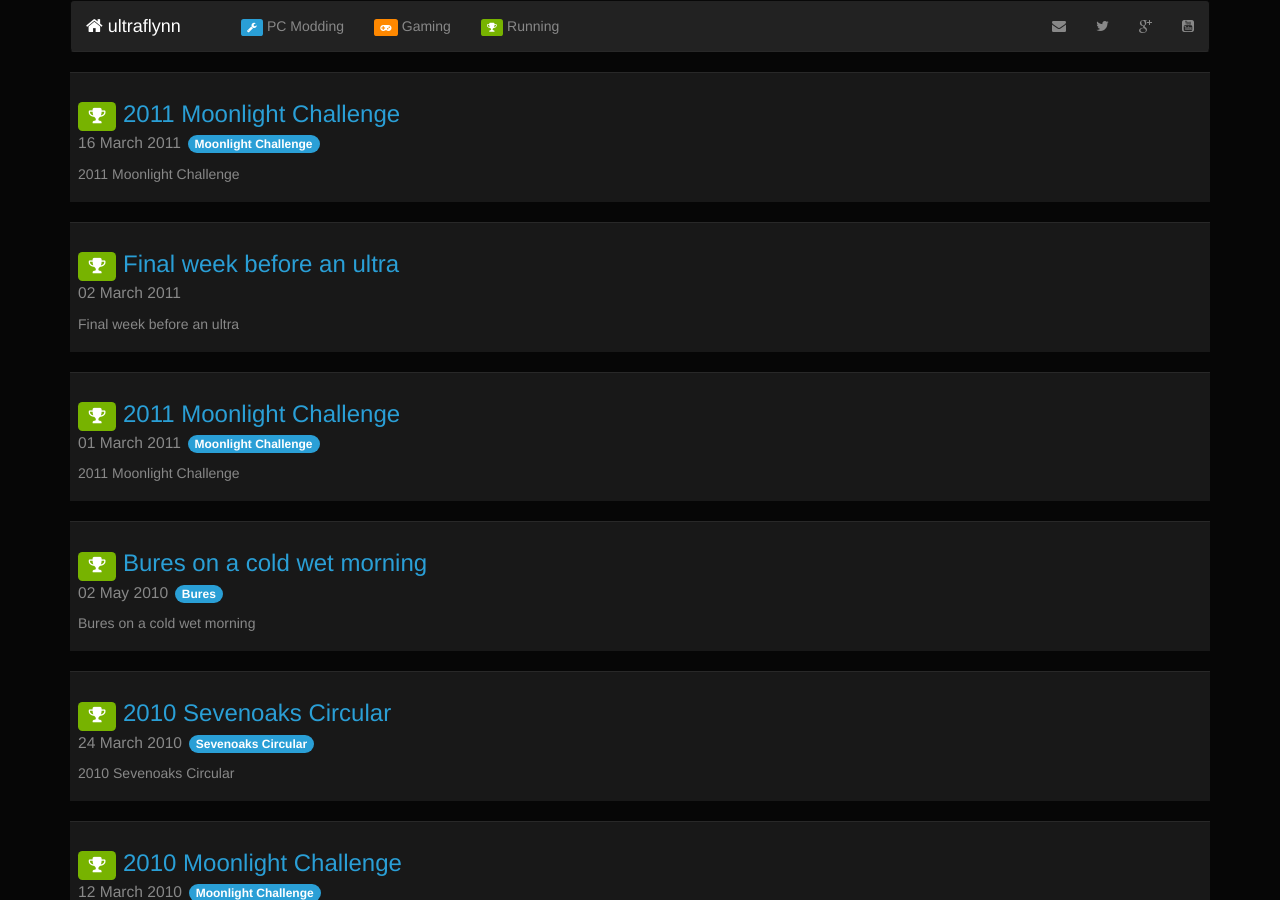
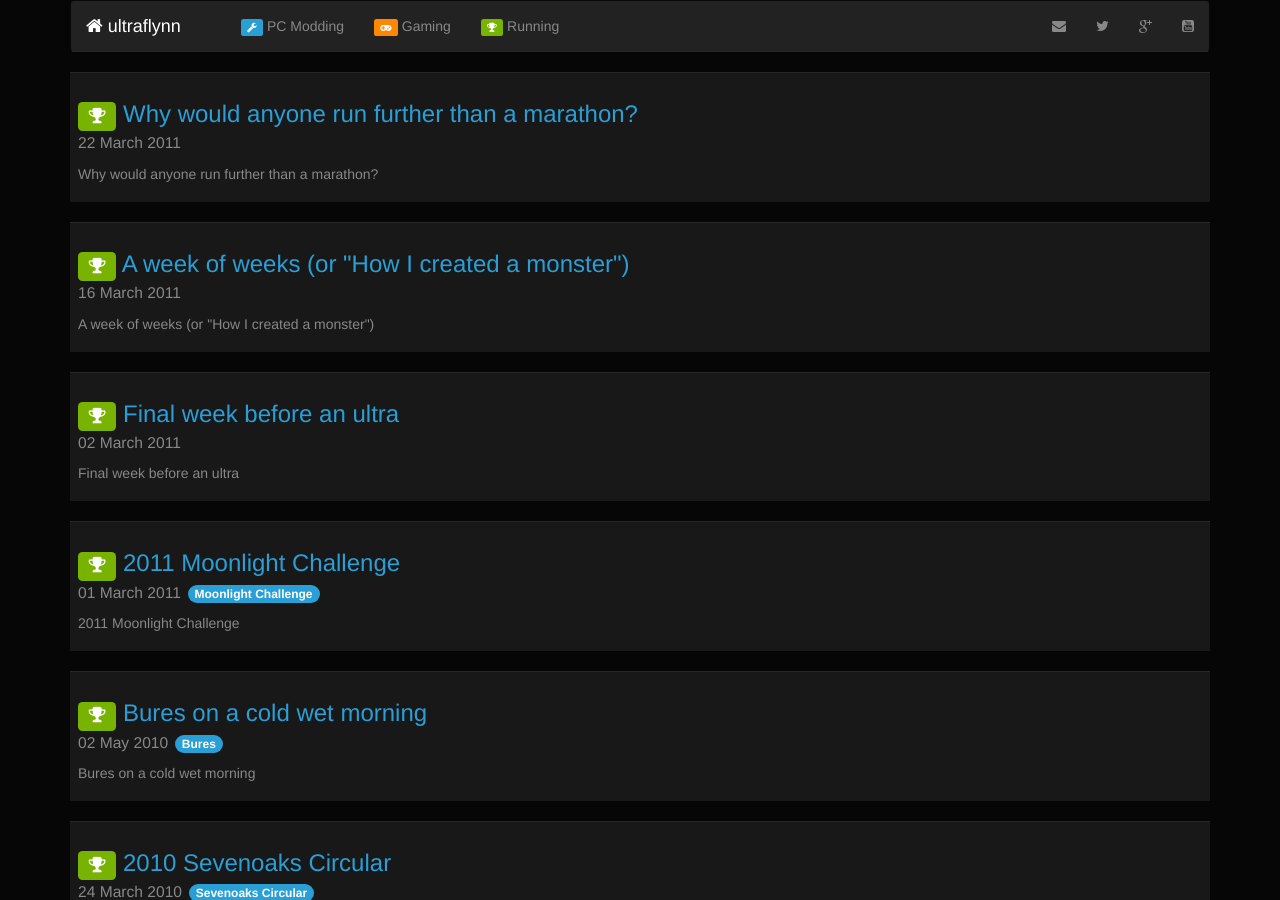
Before and after one commit to ultraflynn/ultraflynn.github.com, a Jekyll site: the page built from running/index.html, in a window 1280 px wide and 900 px high. Built offline with Jekyll 4.4.1, drawn with Linux system fonts in a browser that asks for light colours; some web fonts are replaced; Markdown is read by kramdown in place of the engine named in the settings.

Commit message:
Add post about running ultras

```diff
--- a/_posts/2011-03-16-how-i-created-a-monster.md
+++ b/_posts/2011-03-16-how-i-created-a-monster.md
@@ -1,9 +1,8 @@
 ---
 layout: post
-title: 2011 Moonlight Challenge
+title: A week of weeks (or "How I created a monster")
 categories: [running]
-tags: [Moonlight Challenge]
-synopsis: 2011 Moonlight Challenge
+synopsis: A week of weeks (or "How I created a monster")
 ---
 ![A monster](/running/images/2011-03-16-how-i-created-a-monster.jpg)
 
@@ -26,4 +25,4 @@ Other little additions were plenty of stair climbing, weights, ITB stretching an
 
 This week things are far more relaxed. That monster week was a result of feeling great and just wanting to run loads. Which leads me to the most fundamental advice I could possibly give:
 
-Enjoy your running. Do as much as makes you happy and feels like fun.
+### Enjoy your running. Do as much as makes you happy and feels like fun.
--- /dev/null
+++ b/_posts/2011-03-22-why-would-you-run-further.md
@@ -0,0 +1,19 @@
+---
+layout: post
+title: Why would anyone run further than a marathon?
+categories: [running]
+synopsis: Why would anyone run further than a marathon?
+---
+![Running. Why?](/running/images/2011-03-22-why-would-you-run-further.jpg)
+
+"Where next? Oh, over there I reckon. Right lets go. Yup, it's this way. Left hamstring is feeling tight, need to keep an eye on that. Need to drink more water. Not hungry, must eat though. Drink more water. Is that a hotspot on my foot going to turn into a blister. Drink more water. Where is the next stop. Ah, round this corner. Excellent. Stop for a bit. 60 kilometres covered. Been running for over 6 hours, plenty of distance left to cover though..."
+
+That was a short section of the 100km course I ran last summer and the entire distance was covered with my brain asking these questions all the time. Someone asked me during this run what I was looking forward to most at the finish. A beer perhaps? A swim in the river? Simply to stop running? Actually the answer was none of the above. I wasn't looking forward to the finish, I was simply looking forward to the next step. The simple act of putting one foot in front of each other. Getting to the next fence. Running over the next hill. The journey was the goal, not the finish line.
+
+Ultra running is different. Not only because of the obvious difference in the length of the events but in the manner of running them. Line up at the start of a 10km race and you know you're going to push yourself hard to cover the distance in the shortest time possible. If you've run a few before then you'll have your personal best and you'll be looking to run faster than that. If you don't you'll be making excuses to people that it was a hilly course, or you hadn't trained enough, or it just wasn't your day. Marathons are pretty much the same experience. Tell someone you've run a marathon and invariably the first question is "How long did it take you?" Unless you ran a personal best then you'll be making excuses why you didn't.
+
+Imagine two runners comparing their finishing times at different US events. One finished in 15 hours 7 mins, the other in 23 hours 23 mins. Who has the bragging rights to claim they are the better runner? What do you compare these times to when deciding whether these are good times or not? For the marathon (or shorter distance races) most people know what a good time is. That's what I love about ultras. You run for the enjoyment in the knowledge that the finishing time is pretty much irrelevent. Those finishing times mentioned about are actually both course records at the Western States 100 (18,000 feet of elevation gain and the Hardrock 100 (33,000 feet of elevation gain. Both are outstanding times run by elite runners.
+
+So why would anyone run further than a marathon?
+
+Everyone ultra runner will have a different answer but in my case it's simply because I love to run and I don't want to be held back or be judged by traditional race distances. A race of an hour just couldn't scratch the itch I have. I love to be out there running over the hills and travelling great distances using only my own two (often barefoot) feet.
```
Also changed, not shown: running/images/2011-03-22-why-would-you-run-further.jpg (added).
